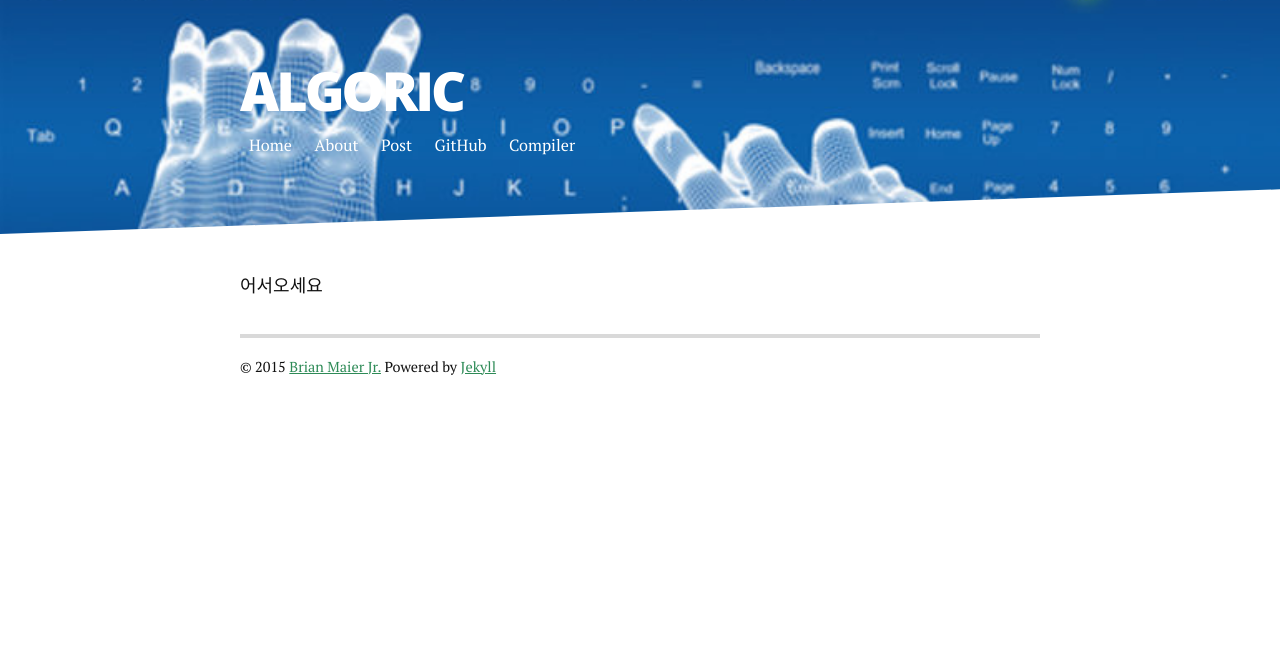
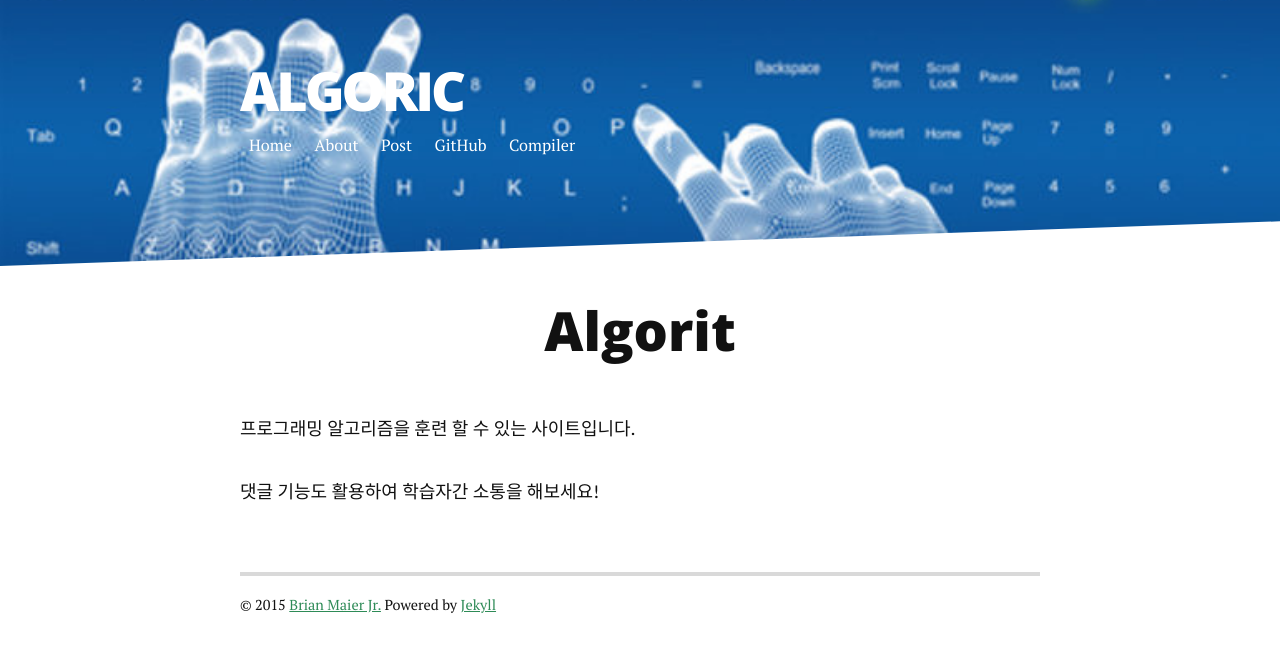
Before and after one commit to lsg154/lsg154.github.io, a Jekyll site: the page built from index.html, in a window 1280 px wide. Shown: the top 652 px of the page. Built offline with Jekyll 4.4.1, drawn with Linux system fonts in a browser that asks for light colours; nearby versions of some CDN libraries; Markdown is read by kramdown in place of the engine named in the settings; the list of posts is cut into pages by our own code.

Commit message:
Update index.html

```diff
--- a/index.html
+++ b/index.html
@@ -3,4 +3,7 @@
 title: Welcome to Algorit
 ---
 
-어서오세요
+<h1 class="pageTitle">Algorit</h1>
+
+<p>프로그래밍 알고리즘을 훈련 할 수 있는 사이트입니다.</p>
+<p>댓글 기능도 활용하여 학습자간 소통을 해보세요!</p>
```
